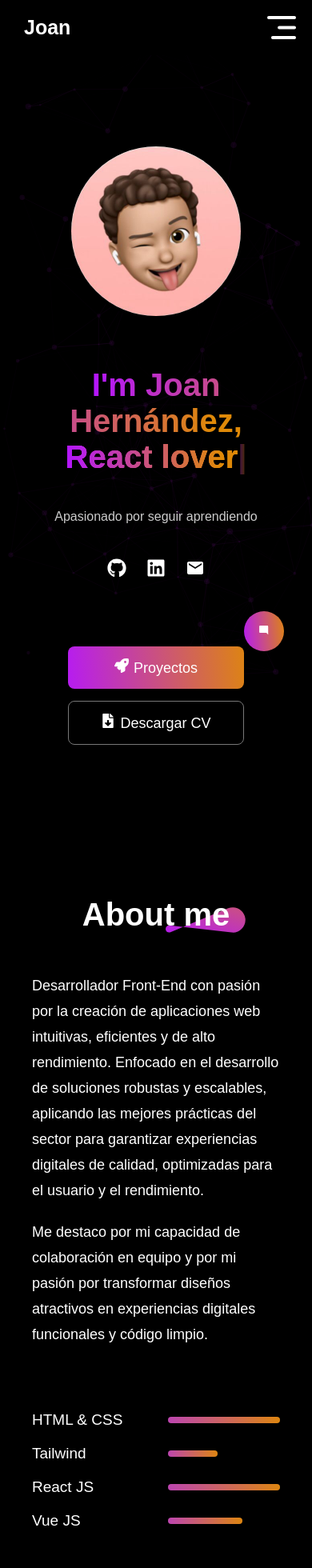
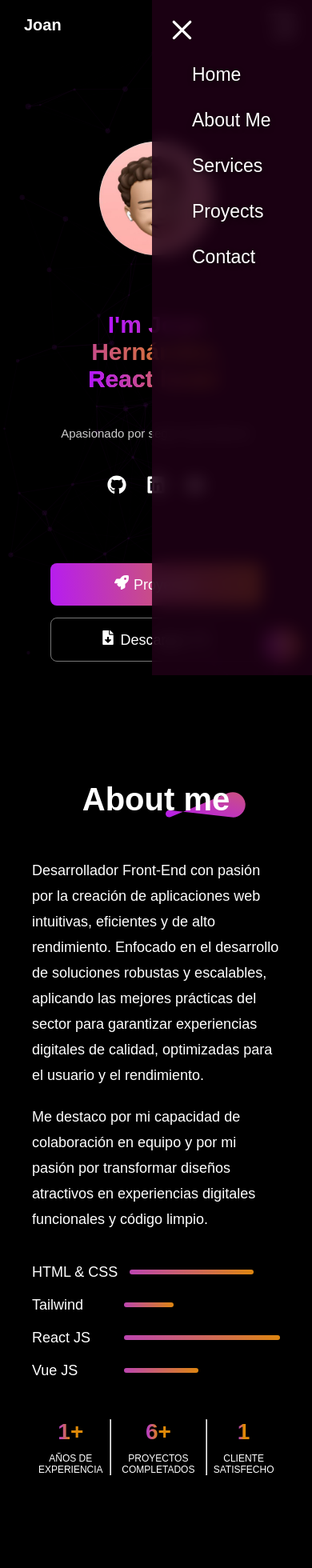
Before and after one commit to JoanHc/hcjoan.github.io, a React (Vite) app: page / in a window 390 px wide. Shown: the top 1960 px of the page at 80% size. Built offline with nearby package versions, Linux system fonts and the light colour scheme.

Commit message:
Configuración de despliegue en GitHub Pages terminada

```diff
--- a/src/Components/About/About.css
+++ b/src/Components/About/About.css
@@ -127,6 +127,33 @@
 }
 
 /* --- MEDIA QUERIES (Adaptación a móviles) --- */
+@media (max-width: 1200px) {
+  .about-section {
+    gap: 40px;
+  }
+  .about-left {
+    width: 300px;
+    height: 400px;
+  }
+  .about-title h1 {
+    font-size: 60px;
+  }
+}
+@media (max-width: 1023px) {
+  .about-section {
+    flex-direction: column;
+    align-items: center;
+    gap: 40px;
+  }
+  .about-left {
+    width: 100%;
+    max-width: 400px;
+    height: 350px;
+  }
+  .about-right {
+    gap: 40px;
+  }
+}
 
 @media (max-width: 768px) {
   .about {
@@ -153,15 +180,16 @@
     line-height: 32px;
   }
   .about-skill {
-    gap: 20px;
-    align-items: center;
+    gap: 15px;
   }
   .about-skill p {
-    font-size: 19px;
+    min-width: 100px;
+    font-size: 18px;
   }
   .about-skill hr {
-    width: 100%;
+    height: 6px;
   }
+
   .about-achievement {
     justify-content: space-between;
   }
@@ -169,7 +197,7 @@
     gap: 10px;
   }
   .about-achievement h1 {
-    font-size: 30px;
+    font-size: 28px;
     font-weight: 700;
   }
   .about-achievement p {
--- a/src/Components/About/About.jsx
+++ b/src/Components/About/About.jsx
@@ -69,7 +69,6 @@ const About = () => {
               <h1>{achievement.count}</h1>
               <p>{achievement.label}</p>
             </div>
-            {/* Si no es el último logro, inserta el separador visual que estaba en el CSS */}
             {index < achievementsData.length - 1 && <hr />}
           </React.Fragment>
         ))}
--- a/src/Components/Chatbot/Chatbot.css
+++ b/src/Components/Chatbot/Chatbot.css
@@ -239,3 +239,80 @@
   flex-direction: column;
   max-width: 75%;
 }
+
+/* --- MEDIA QUERIES (Adaptación a móviles) --- */
+
+@media (max-width: 768px) {
+  #chatbot-toggler {
+    bottom: 20px;
+    right: 20px;
+    height: 45px;
+    width: 45px;
+  }
+
+  .chatbot-popup {
+    right: 20px;
+    bottom: 75px;
+    width: 280px;
+    height: 450px;
+  }
+}
+
+/* 2. Móviles (max-width: 480px) */
+@media (max-width: 480px) {
+  #chatbot-toggler {
+    bottom: 15px;
+    right: 15px;
+  }
+
+  .chatbot-popup {
+    right: 10px;
+    bottom: 70px;
+    width: calc(100% - 20px);
+    max-height: 80vh;
+    border-radius: 12px;
+  }
+
+  .chat-header {
+    padding: 12px 15px;
+  }
+
+  .header-info .logo-text {
+    font-size: 1rem;
+  }
+
+  .chat-body {
+    height: 320px;
+    padding: 12px 15px;
+    gap: 12px;
+  }
+
+  .chat-body .message .message-text {
+    font-size: 0.8rem;
+    min-width: 75%;
+  }
+
+  .chat-footer {
+    padding: 10px 10px 12px;
+  }
+
+  .chat-form .message-input {
+    font-size: 0.9rem;
+    padding: 0 12px;
+  }
+
+  .chat-form button,
+  .send-btn {
+    width: 35px;
+    height: 35px;
+  }
+}
+
+@media (max-height: 500px) {
+  .chatbot-popup {
+    height: 70vh;
+  }
+  .chat-body {
+    height: 150px;
+  }
+}
--- a/src/Components/Contact/Contact.css
+++ b/src/Components/Contact/Contact.css
@@ -161,6 +161,24 @@
 
 /* --- MEDIA QUERIES (Adaptación a móviles) --- */
 
+@media (max-width: 1024px) {
+  .contact {
+    padding: 0 5%;
+  }
+
+  .contact-title h1 {
+    font-size: 60px;
+  }
+
+  .contact-section {
+    gap: 40px;
+  }
+
+  .contact-left h1 {
+    font-size: 50px;
+  }
+}
+
 @media (max-width: 768px) {
   .contact {
     gap: 50px;
@@ -199,16 +217,34 @@
   .contact-right label {
     font-size: 20px;
   }
-  .contact-right input {
+  .contact-right input,
+  .contact-right textarea {
     width: 100%;
-    font-size: 20px;
-  }
-  .contact-right textarea {
-    width: 95%;
-    font-size: 20px;
+    box-sizing: border-box;
+    font-size: 16px;
   }
   .contact-submit {
-    font-size: 15px;
-    padding: 12px 30px;
+    width: 100%;
+    justify-content: center;
+    padding: 15px;
+    font-size: 16px;
   }
 }
+
+@media (max-width: 480px) {
+  .contact-title h1 {
+    font-size: 32px;
+  }
+
+  .contact-left h1 {
+    font-size: 34px;
+  }
+
+  .detail-info span {
+    font-size: 18px;
+  }
+
+  .detail-info p {
+    font-size: 16px;
+  }
+}
--- a/src/Components/Footer/Footer.css
+++ b/src/Components/Footer/Footer.css
@@ -1,7 +1,6 @@
 /* General Footer Styling */
 .footer {
-  background-color: rgba(0, 0, 0, 0.7);
-
+  background-color: rgba(0, 0, 0, 0.9);
   padding: 50px 170px 20px 170px;
   color: white;
   font-family: Arial, sans-serif;
@@ -30,7 +29,7 @@
 
 /* Description text */
 .summary-description {
-  max-width: 300px;
+  max-width: 100%;
   line-height: 1.5;
   margin-bottom: 15px;
 }
@@ -125,17 +124,36 @@
 
 @media (max-width: 1200px) {
   .footer {
-    padding: 40px 100px 20px 100px;
+    padding: 50px 5% 20px 5%;
+  }
+  .footer-content {
+    grid-template-columns: 1.5fr 1fr 1fr 1.2fr;
+    gap: 30px;
+  }
+}
+
+@media (max-width: 992px) {
+  .footer-content {
+    grid-template-columns: 1fr 1fr;
+    gap: 40px;
+  }
+
+  .footer-section:nth-child(1) {
+    grid-column: span 2;
+    text-align: center;
+    align-items: center;
+  }
+
+  .summary-social {
+    justify-content: center;
   }
 }
 
 @media (max-width: 768px) {
   .footer {
-    /* Less padding on smaller screens */
-    padding: 30px 20px 15px 20px;
+    padding: 40px 30px 20px 30px;
   }
   .footer-content {
-    /* Stack sections vertically */
     flex-direction: column;
     gap: 30px;
   }
@@ -147,6 +165,7 @@
   .footer-tech {
     padding-right: 0;
   }
+
   .footer-bottom {
     /* Stack bottom items vertically and reverse them */
     flex-direction: column-reverse;
@@ -158,3 +177,14 @@
     margin-bottom: 10px;
   }
 }
+
+@media (max-width: 480px) {
+  .summary-logo {
+    font-size: 24px;
+  }
+  .footer-links h3,
+  .footer-contact h3,
+  .footer-tech h3 {
+    font-size: 18px;
+  }
+}
--- a/src/Components/Hero/Hero.css
+++ b/src/Components/Hero/Hero.css
@@ -130,6 +130,26 @@ typing-wrapper {
 
 /* --- Media Query Móvil (max-width: 768px) --- */
 
+@media (max-width: 1200px) {
+  .hero h1 {
+    font-size: 50px;
+  }
+}
+
+@media (max-width: 1023px) {
+  .hero {
+    gap: 35px;
+    padding: 60px 5%;
+  }
+  .hero h1 {
+    font-size: 45px;
+  }
+  .hero-profile-img {
+    width: 220px;
+    height: 220px;
+  }
+}
+
 @media (max-width: 768px) {
   .hero {
     gap: 30px;
@@ -141,7 +161,7 @@ typing-wrapper {
     margin-top: 30px;
   }
   .hero h1 {
-    margin-top: 30px;
+    margin-top: 36px;
     font-size: 40px;
   }
   .hero-description {
@@ -151,9 +171,9 @@ typing-wrapper {
     margin-top: 10px;
   }
   .hero-action {
-    flex-direction: column; /* Apilamos los botones verticalmente */
+    flex-direction: column;
     gap: 15px;
-    font-size: 18px;
+    width: 75%;
     font-weight: 500;
   }
   .hero-connect,
@@ -165,3 +185,18 @@ typing-wrapper {
     font-size: 24px;
   }
 }
+
+@media (max-width: 400px) {
+  .hero h1 {
+    font-size: 30px;
+  }
+
+  .hero-profile-img {
+    width: 150px;
+    height: 150px;
+  }
+
+  .hero-description {
+    font-size: 15px;
+  }
+}
--- a/src/Components/MyWork/MyWork.css
+++ b/src/Components/MyWork/MyWork.css
@@ -30,7 +30,7 @@
 
 .mywork-container {
   display: grid;
-  grid-template-columns: 1fr 1fr 1fr;
+  grid-template-columns: repeat(auto-fill, minmax(320px, 1fr));
   gap: 40px;
 }
 
@@ -170,6 +170,16 @@
 }
 
 /* --- MEDIA QUERIES (Adaptación a móviles) --- */
+@media (max-width: 1024px) {
+  .mywork-title h1 {
+    font-size: 60px;
+  }
+
+  .mywork-container {
+    grid-template-columns: 1fr 1fr;
+    gap: 30px;
+  }
+}
 
 @media (max-width: 768px) {
   .mywork {
@@ -183,7 +193,7 @@
     font-weight: 600;
   }
   .mywork-title img {
-    width: 100px;
+    width: 120px;
     margin-right: -10px;
   }
 
@@ -202,7 +212,7 @@
   }
 
   .mywork-card-description {
-    min-height: auto; /* Desactivar altura mínima en móvil */
+    min-height: auto;
   }
 
   /* Botones más pequeños en móvil */
@@ -221,3 +231,20 @@
     margin: 50px auto;
   }
 }
+
+@media (max-width: 480px) {
+  .mywork-title h1 {
+    font-size: 35px;
+  }
+
+  .mywork-card-links {
+    flex-direction: column;
+  }
+
+  .mywork-showmore {
+    padding: 18px 35px;
+    font-size: 16px;
+    width: 90%;
+    justify-content: center;
+  }
+}
--- a/src/Components/Navbar/Navbar.css
+++ b/src/Components/Navbar/Navbar.css
@@ -73,6 +73,15 @@
 
 /* --- MEDIA QUERIES (Adaptación a móviles) --- */
 
+@media (max-width: 1024px) {
+  .navbar {
+    padding: 20px 50px;
+  }
+  .nav-menu {
+    gap: 30px;
+  }
+}
+
 @media (max-width: 768px) {
   .navbar {
     background-color: #000000;
@@ -94,9 +103,9 @@
   .nav-mob-close {
     display: block !important;
     position: absolute;
-    top: 30px;
-    left: 250px;
-    width: 30px;
+    top: 25px;
+    left: 25px;
+    width: 25px;
     cursor: pointer;
   }
 
@@ -104,14 +113,14 @@
     position: fixed;
     flex-direction: column;
     align-items: start;
-
     top: 0;
-    right: -350px;
+    right: -100px;
     gap: 30px;
+    max-width: 300px;
     background-color: rgba(31, 0, 22, 0.85);
     backdrop-filter: blur(10px);
     -webkit-backdrop-filter: blur(10px);
-    width: 300px;
+    width: 70%;
     height: 100vh;
     z-index: 2;
     padding-top: 80px;
@@ -132,3 +141,12 @@
     text-shadow: 0 2px 6px rgba(0, 0, 0, 0.6);
   }
 }
+
+@media (max-width: 480px) {
+  .nav-logo {
+    font-size: 20px;
+  }
+  .nav-menu {
+    width: 85%;
+  }
+}
--- a/src/Components/Services/Services.css
+++ b/src/Components/Services/Services.css
@@ -81,6 +81,17 @@
   transition: 0.4s;
 }
 
+/* --- MEDIA QUERIES (Adaptación a móviles) --- */
+
+@media (max-width: 1024px) {
+  .services-title h1 {
+    font-size: 60px;
+  }
+  .services-container {
+    gap: 25px;
+  }
+}
+
 @media (max-width: 768px) {
   .services {
     align-items: center;
@@ -93,7 +104,7 @@
     font-size: 40px;
   }
   .services-title img {
-    width: 100px;
+    width: 120px;
     margin-right: -20px;
   }
   .services-format {
@@ -114,7 +125,31 @@
     width: 20px;
   }
   .services-container {
-    grid-template-columns: 1fr;
-    gap: 20px;
+    grid-template-columns: repeat(auto-fit, minmax(280px, 1fr));
+    gap: 25px;
   }
 }
+
+@media (max-width: 480px) {
+  .services-title h1 {
+    font-size: 36px;
+  }
+
+  .services-title img {
+    width: 80px;
+    right: -10px;
+  }
+
+  .services-container {
+    grid-template-columns: 1fr;
+  }
+
+  .services-format p {
+    font-size: 16px;
+    line-height: 1.5;
+  }
+
+  .services-format:hover {
+    transform: scale(1.02);
+  }
+}
```
